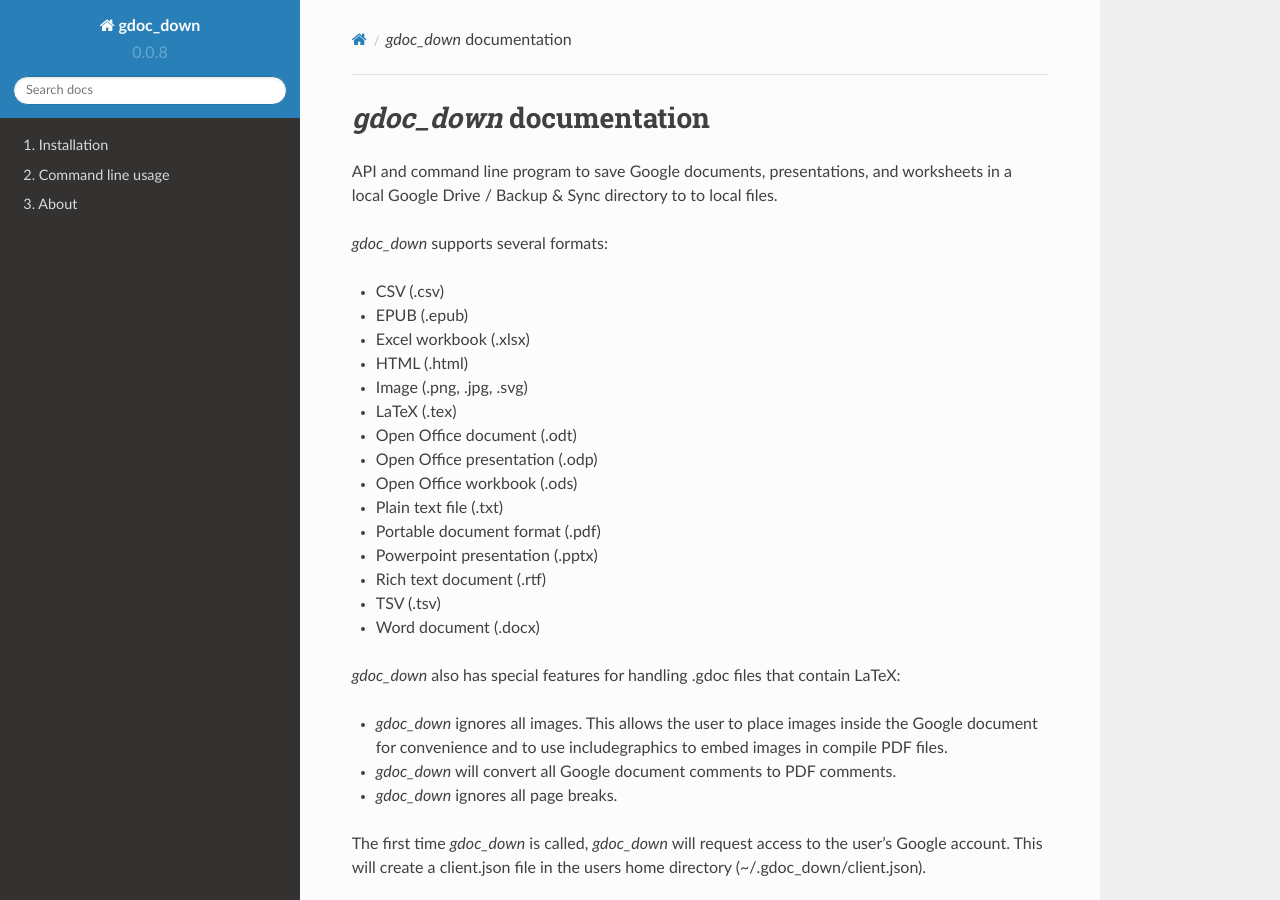
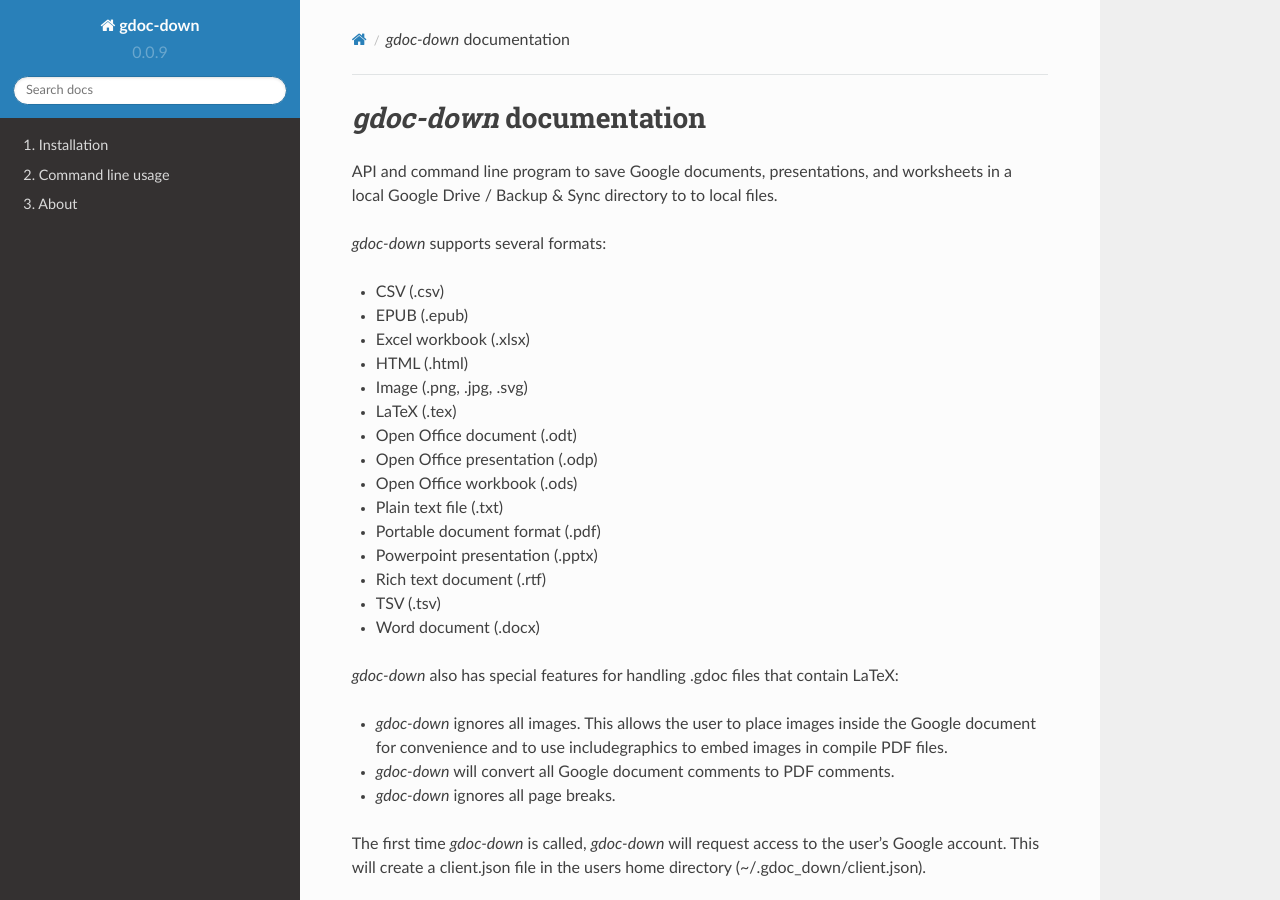
Before and after one commit to KarrLab/gdoc_down, a Sphinx documentation site: the page built from docs/index.rst, in a window 1280 px wide and 900 px high. Built offline with Sphinx 7.4.7 and the Read the Docs theme 2.0.0, drawn with Linux system fonts in a browser that asks for light colours; pages that are not in the unit, such as notebooks, are missing from menus.

Commit message:
updating name to gdoc-down in docs

```diff
--- a/docs/conf.py
+++ b/docs/conf.py
@@ -1,6 +1,6 @@
 # -*- coding: utf-8 -*-
 #
-# gdoc_down documentation build configuration file, created by
+# gdoc-down documentation build configuration file, created by
 # sphinx-quickstart on Tue Aug 16 16:40:55 2016.
 #
 # This file is execfile()d with the current directory set to its
@@ -64,7 +64,7 @@
 master_doc = 'index'
 
 # General information about the project.
-project = 'gdoc_down'
+project = 'gdoc-down'
 copyright = u'{}, Karr Lab'.format(datetime.datetime.now().year)
 author = 'Jonathan Karr'
 
@@ -203,7 +203,7 @@
 # The name for this set of Sphinx documents.
 # "<project> v<release> documentation" by default.
 #
-# html_title = 'gdoc_down v0.0.1'
+# html_title = 'gdoc-down v0.0.1'
 
 # A shorter title for the navigation bar.  Default is the same as html_title.
 #
@@ -303,7 +303,7 @@
 # html_search_scorer = 'scorer.js'
 
 # Output file base name for HTML help builder.
-htmlhelp_basename = 'gdoc_downdoc'
+htmlhelp_basename = 'gdoc-down-doc'
 
 # -- Options for LaTeX output ---------------------------------------------
 
@@ -329,7 +329,7 @@
 # (source start file, target name, title,
 #  author, documentclass [howto, manual, or own class]).
 latex_documents = [
-    (master_doc, 'gdoc_down.tex', 'gdoc_down Documentation',
+    (master_doc, 'gdoc-down.tex', 'gdoc-down Documentation',
      'Jonathan Karr', 'manual'),
 ]
 
@@ -371,7 +371,7 @@
 # One entry per manual page. List of tuples
 # (source start file, name, description, authors, manual section).
 man_pages = [
-    (master_doc, 'gdoc_down', 'gdoc_down Documentation',
+    (master_doc, 'gdoc-down', 'gdoc-down Documentation',
      [author], 1)
 ]
 
@@ -386,8 +386,8 @@
 # (source start file, target name, title, author,
 #  dir menu entry, description, category)
 texinfo_documents = [
-    (master_doc, 'gdoc_down', 'gdoc_down Documentation',
-     author, 'gdoc_down', 'One line description of project.',
+    (master_doc, 'gdoc-down', 'gdoc-down Documentation',
+     author, 'gdoc-down', 'One line description of project.',
      'Miscellaneous'),
 ]
 
--- a/docs/index.rst
+++ b/docs/index.rst
@@ -1,10 +1,10 @@
-`gdoc_down` documentation
+`gdoc-down` documentation
 =========================
 
 API and command line program to save Google documents, presentations, and worksheets in a local Google Drive / Backup & Sync
 directory to to local files.
 
-`gdoc_down` supports several formats:
+`gdoc-down` supports several formats:
 
 * CSV (.csv)
 * EPUB (.epub)
@@ -22,14 +22,14 @@
 * TSV (.tsv)
 * Word document (.docx)
 
-`gdoc_down` also has special features for handling .gdoc files that contain LaTeX:
+`gdoc-down` also has special features for handling .gdoc files that contain LaTeX:
 
-* `gdoc_down` ignores all images. This allows the user to place images inside the Google
+* `gdoc-down` ignores all images. This allows the user to place images inside the Google
   document for convenience and to use \includegraphics to embed images in compile PDF files.
-* `gdoc_down` will convert all Google document comments to PDF comments.
-* `gdoc_down` ignores all page breaks.
+* `gdoc-down` will convert all Google document comments to PDF comments.
+* `gdoc-down` ignores all page breaks.
 
-The first time `gdoc_down` is called, `gdoc_down` will request access to the user's Google
+The first time `gdoc-down` is called, `gdoc-down` will request access to the user's Google
 account. This will create a client.json file in the users home directory (~/.gdoc_down/client.json).
 
 Contents
--- a/gdoc_down/_version.py
+++ b/gdoc_down/_version.py
@@ -1 +1 @@
-__version__ = '0.0.8'
+__version__ = '0.0.9'
```
Also changed, not shown: README.md (+8 -8 lines), docs/overview.rst (+4 -4 lines).
